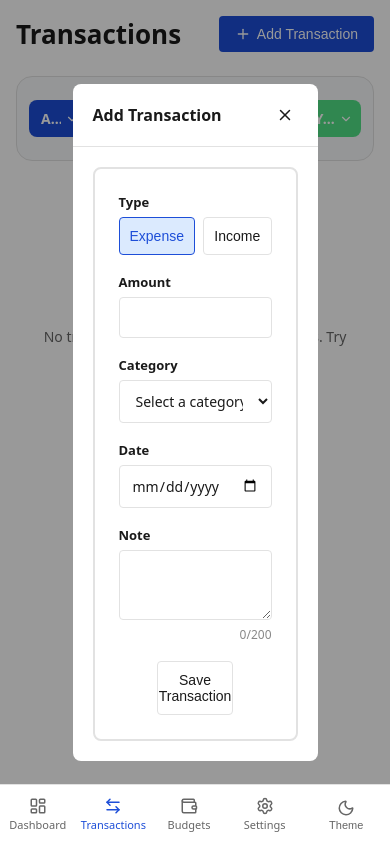
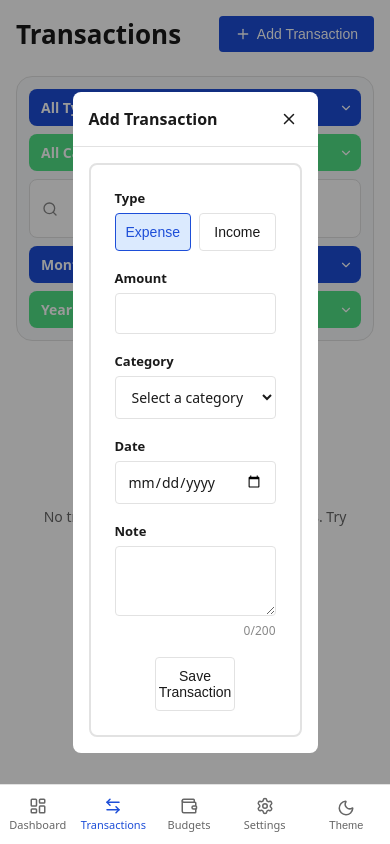
Before and after one commit to Palvett/Expense_tracker, a React (Vite) app: page /transactions in a window 390 px wide. Both pictures are taken after typing "Sample" into the empty fields and a click on the button "Add Transaction". Built offline with nearby package versions, Linux system fonts and the light colour scheme.

Commit message:
Media queries for a responsive transaction page - stack filterBar vertically, widen submit button on mobile

```diff
--- a/src/components/Modal.css
+++ b/src/components/Modal.css
@@ -50,3 +50,14 @@
 .modal-content {
   padding: 20px;
 }
+
+@media (max-width: 767px) {
+  .modal-header {
+    padding: 14px 16px;
+  }
+
+  .modal-content {
+    padding: 16px;
+  }
+
+}
--- a/src/features/transactions/FiltersBar.css
+++ b/src/features/transactions/FiltersBar.css
@@ -78,3 +78,17 @@
   color: var(--color-text);
   background: transparent;
 }
+
+@media (max-width: 767px) {
+  .filters-bar {
+    flex-direction: column;
+    align-items: stretch;
+    width: 100%;
+  }
+
+  .filters-bar select,
+  .search-input {
+    width: 100%;
+    flex: none;
+  }
+}
--- a/src/features/transactions/TransactionForm.css
+++ b/src/features/transactions/TransactionForm.css
@@ -105,3 +105,9 @@ textarea {
   color: var(--color-primary);
   border-color: var(--color-primary);
 }
+
+@media (max-width: 767) {
+  .transaction-form button[types="submit"] {
+    width: 100%;
+  }
+}
```
